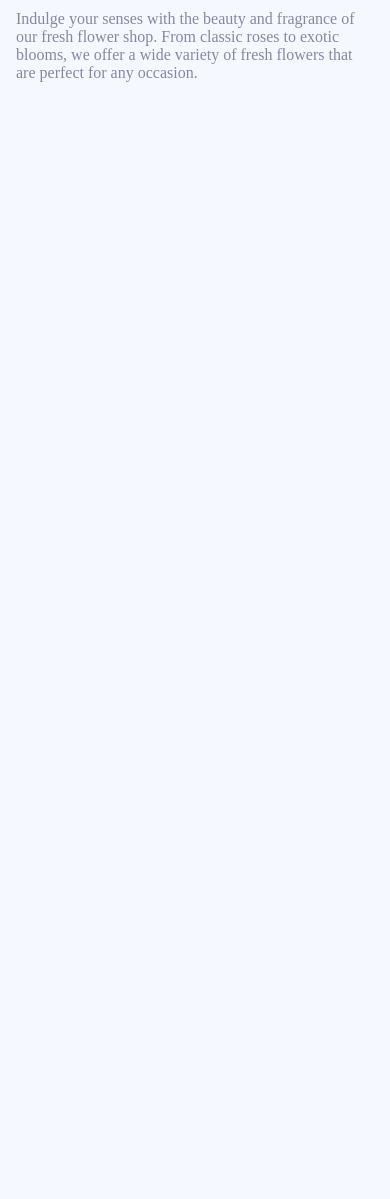
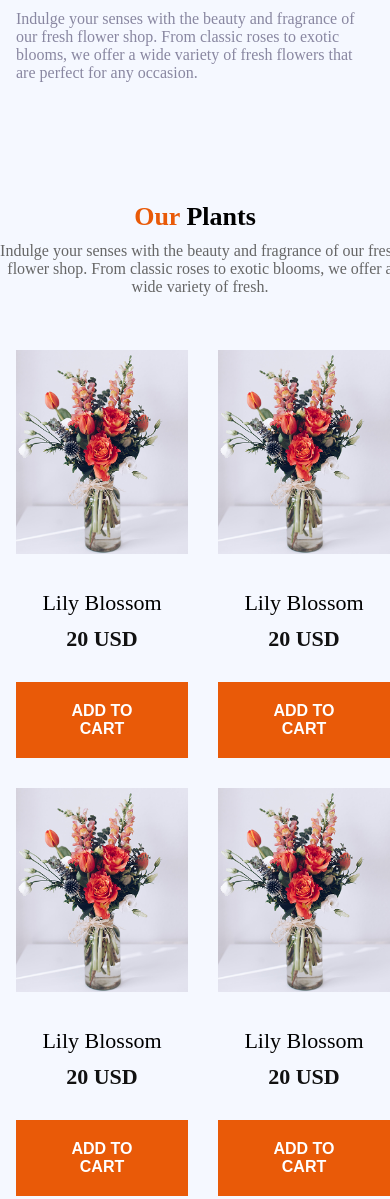
Before and after one commit to Mst-Sumi-Akter/Assignment-2, a plain HTML site: page index.html in a window 390 px wide. Shown: the part 564-1763 px from the top of the page. Before the commit the page ends 844 px from the top, so only its background shows below. Drawn offline with Linux system fonts and the light colour scheme.

Commit message:
add product section and make it responsive

```diff
--- a/index.html
+++ b/index.html
@@ -39,6 +39,24 @@
       <img src="./assets/hero-flower.png" alt="Flower Bouquet">
     </div>
   </section>
+  <!-- Products Section -->
+  <section class="products container">
+    <h2><span class="highlight">Our</span> Plants</h2>
+    <p class="subtext">Indulge your senses with the beauty and fragrance of our fresh flower shop. From classic roses to exotic blooms, we offer a wide variety of fresh.</p>
+
+    <div class="product-grid">
+      <!-- Product Card (repeat 8 times) -->
+      <div class="product-card"><img src="./assets/sample-flower-image.png" alt="Lily Blossom"><h3>Lily Blossom</h3><p>20 USD</p><button>ADD TO CART</button></div>
+      <div class="product-card"><img src="./assets/sample-flower-image.png"><h3>Lily Blossom</h3><p>20 USD</p><button>ADD TO CART</button></div>
+      <div class="product-card"><img src="./assets/sample-flower-image.png"><h3>Lily Blossom</h3><p>20 USD</p><button>ADD TO CART</button></div>
+      <div class="product-card"><img src="./assets/sample-flower-image.png"><h3>Lily Blossom</h3><p>20 USD</p><button>ADD TO CART</button></div>
+      <div class="product-card"><img src="./assets/sample-flower-image.png"><h3>Lily Blossom</h3><p>20 USD</p><button>ADD TO CART</button></div>
+      <div class="product-card"><img src="./assets/sample-flower-image.png"><h3>Lily Blossom</h3><p>20 USD</p><button>ADD TO CART</button></div>
+      <div class="product-card"><img src="./assets/sample-flower-image.png"><h3>Lily Blossom</h3><p>20 USD</p><button>ADD TO CART</button></div>
+      <div class="product-card"><img src="./assets/sample-flower-image.png"><h3>Lily Blossom</h3><p>20 USD</p><button>ADD TO CART</button></div>
+    </div>
+  </section>
+
     </main>
     <footer>
 
--- a/style.css
+++ b/style.css
@@ -93,6 +93,67 @@ main{
     height: 355px;
 }
 
+/* Products */
+.products {
+  text-align: center;
+  margin-top: 120px;
+}
+
+.products h2 {
+  font-size: 3rem;
+  font-weight: 700;
+  margin-bottom: 10px;
+}
+
+.products .subtext {
+  font-size: 25px;
+  color: #666;
+  width: 888px;
+  /* border: 2px solid tomato; */
+   margin: 0 auto; /* This centers it horizontally */
+  text-align: center;
+
+}
+
+.product-grid {
+  margin-top: 40px;
+  display: grid;
+  grid-template-columns: repeat(4, 1fr);
+  gap: 30px;
+
+}
+.product-card img {
+  width: 100%;
+  height: auto;
+
+}
+
+.product-card h3 {
+ margin-top: 30px;
+  font-size: 22px;
+  font-weight: 500;
+}
+
+.product-card p {
+  color:rgb(17, 17, 17);
+  font-size: 22px;
+  font-weight: 700;
+  margin-top: 10px;
+
+
+}
+
+.product-card button {
+  padding: 20px 50px 20px 50px;
+  background-color: rgb(233, 90, 8);
+  color: white;
+  font-size: 16px;
+  font-weight: 600;
+  border: none;
+  width: 100%;
+  margin-top: 30px;
+}
+
 
 /* responsive media query */
 @media screen and (max-width:576px) {
@@ -133,5 +194,24 @@ main{
   font-weight: 400;
 }
 
+.product-grid {
+  margin-top: 40px;
+  display: grid;
+  grid-template-columns: repeat(2, 1fr);
+  gap: 30px;
+  margin-left: 16px;
 
 }
+.products h2 {
+ font-size: 26px;
+ font-weight: 700;
+  margin-bottom: 10px;
+}
+.products .subtext{
+  font-size: 16px;
+font-weight: 336;
+width: 400px;
+height: 68px;
+margin: 0 auto;
+}
+}
```
